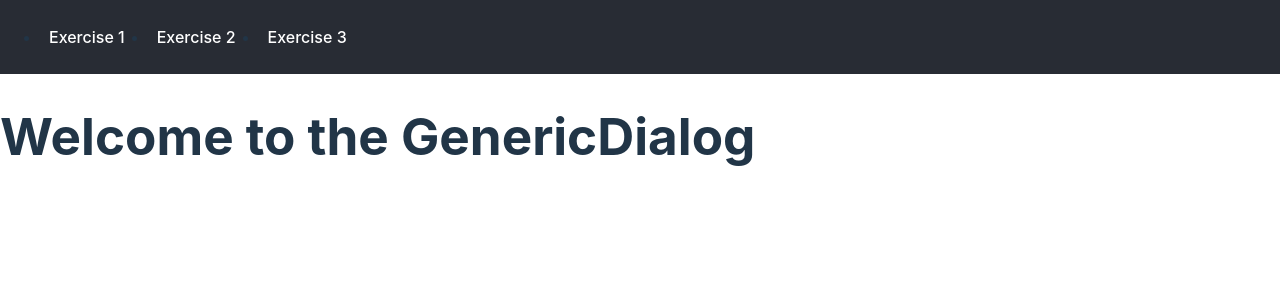
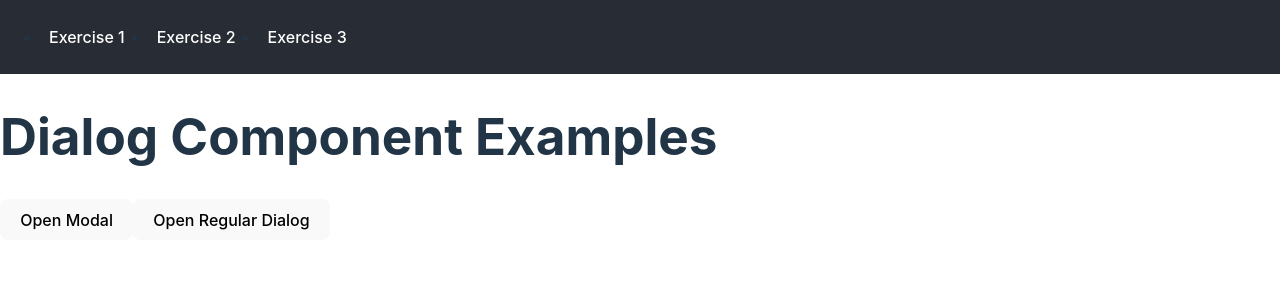
Before and after one commit to hoanghaing/react-lvl-3, a React (Vite) app: page /generic-dialog in a window 1280 px wide. Shown: the top 300 px of the page. Built offline with nearby package versions, Linux system fonts and the light colour scheme.

Commit message:
change the usage sample

```diff
--- a/src/pages/GenericDialog.tsx
+++ b/src/pages/GenericDialog.tsx
@@ -1,8 +1,33 @@
+import { useRef } from 'react';
+import Dialog from "./../components/Dialog/Dialog";
+
 const GenericDialog = () => {
+  const modalRef = useRef<{ open: () => void; close: () => void }>(null);
+  const dialogRef = useRef<{ open: () => void; close: () => void }>(null);
   // Exercise 2
   return (
     <div>
-      <h1>Welcome to the GenericDialog</h1>
+      <h1>Dialog Component Examples</h1>
+
+      <button onClick={() => modalRef.current?.open()}>Open Modal</button>
+      <button onClick={() => dialogRef.current?.open()}>Open Regular Dialog</button>
+
+
+      <Dialog ref={modalRef} isModal={true}>
+        <div>
+          <h2>Modal Dialog</h2>
+          <p>This is a modal dialog. You must close it to interact with the page.</p>
+          <button onClick={() => modalRef.current?.close()}>Close</button>
+        </div>
+      </Dialog>
+
+      <Dialog ref={dialogRef} isModal={false}>
+        <div>
+          <h2>Regular Dialog</h2>
+          <p>This is a regular dialog. You can still interact with the page without an overlay.</p>
+          <button onClick={() => dialogRef.current?.close()}>Close</button>
+        </div>
+      </Dialog>
     </div>
   );
 };
```
